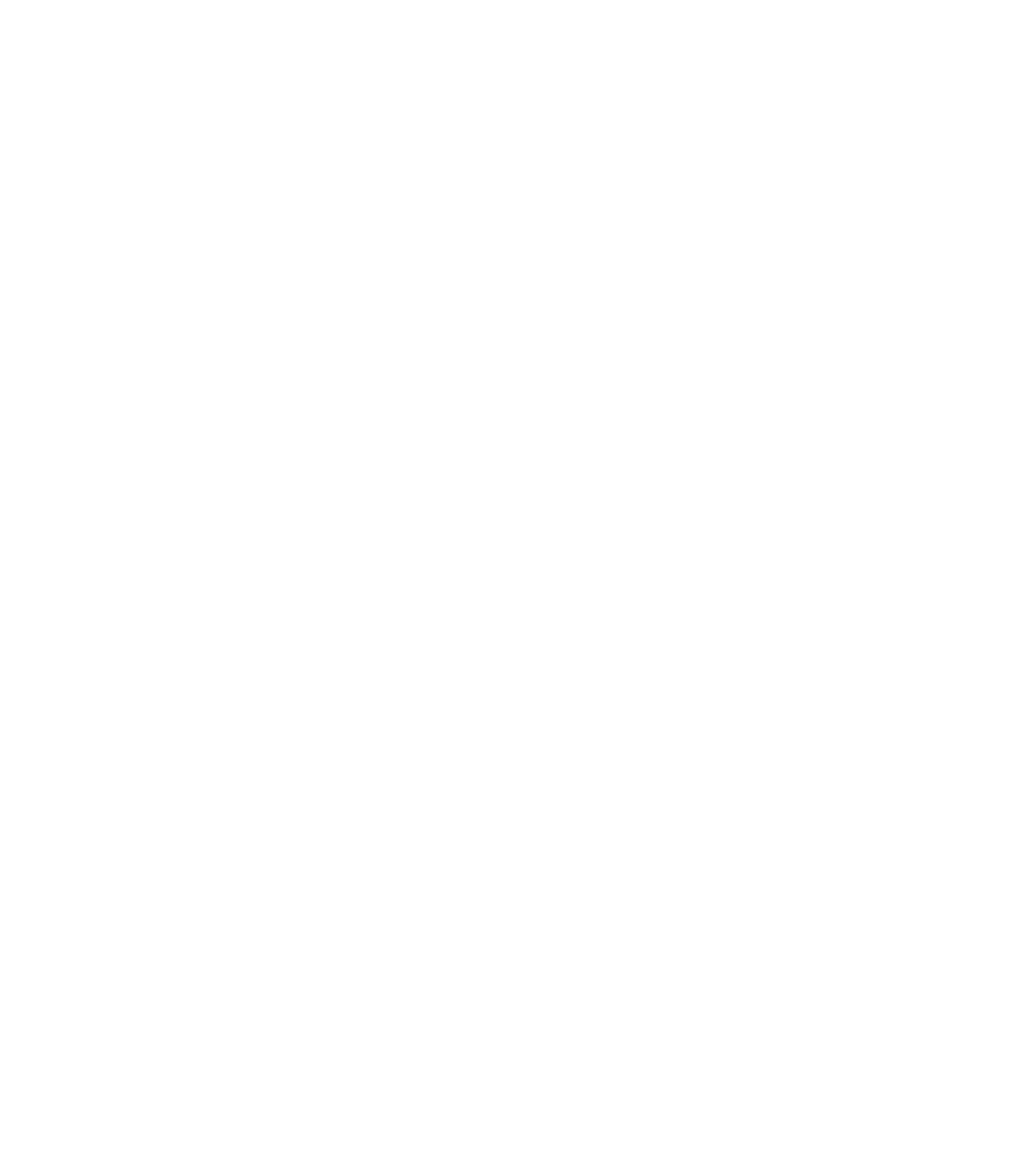
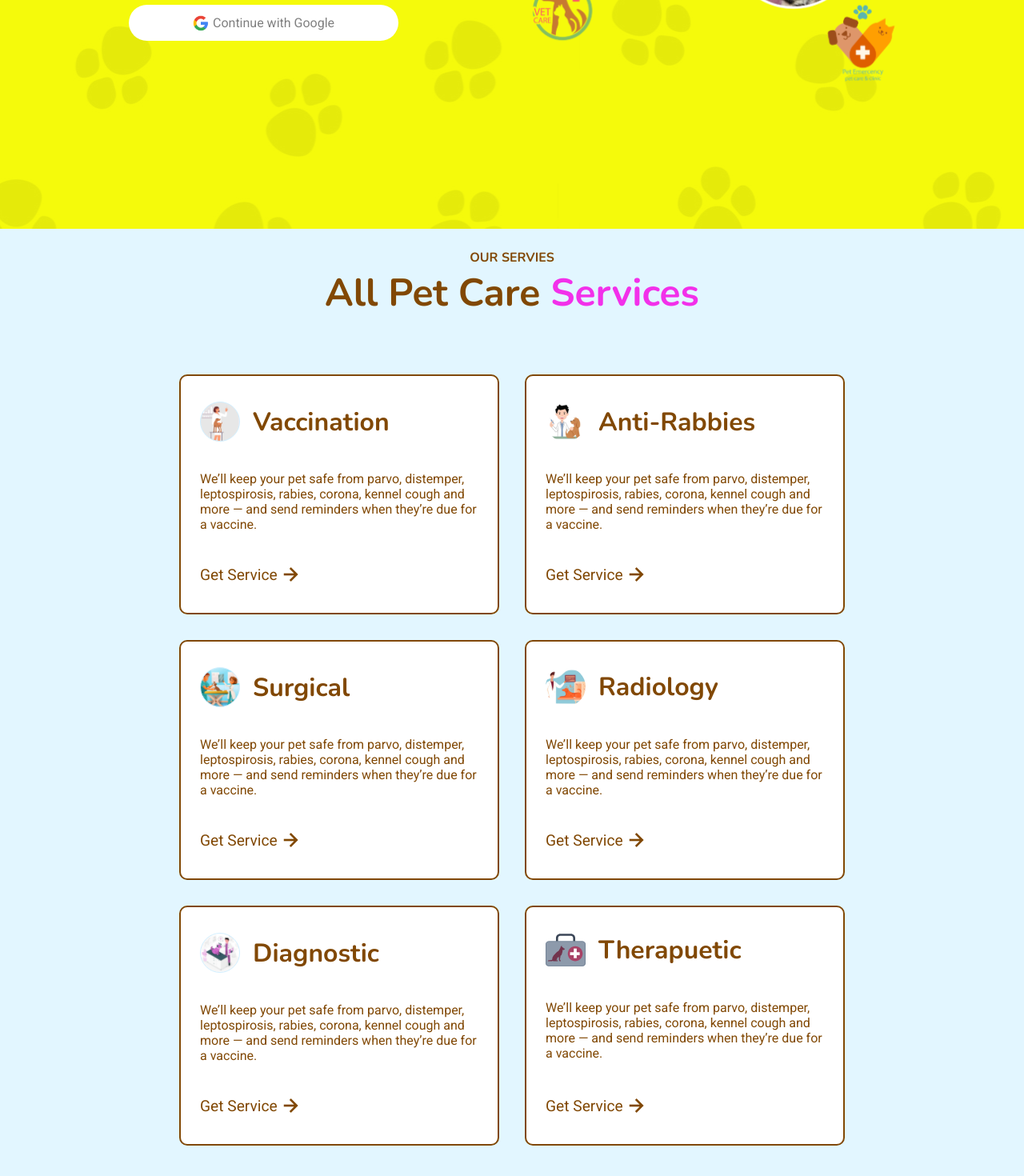
Before and after one commit to EricEchemane/FMH-Animal-Clinic-IMS, a Next.js app: page / in a window 1280 px wide. Shown: the part 584-2054 px from the top of the page at 80% size. Before the commit the page ends 800 px from the top, so only its background shows below. Built offline with nearby package versions, Linux system fonts and the light colour scheme.

Commit message:
Service setion added

```diff
--- a/src/components/Hero/index.tsx
+++ b/src/components/Hero/index.tsx
@@ -2,23 +2,27 @@
 import style from './style.module.css'
 import Image from 'next/image'
 import heroImage from './assets/heroImage.svg'
+import googleIcon from './assets/Google__G__Logo.svg.webp'
 
 export default function Hero() {
     return (
         <div className={style.main}>
+
             <div className={style.mainCon}>
                 <div className={style.wrapper}>
+
                     <div className={style.contentCon}>
-                        <h1 className={style.title}>WELCOME TO</h1>
-                        <h1 className={style.title}><span className={style.spanText}>FMH</span> CLINIC</h1>
+                        <h1 className={style.title}>WELCOME TO <span className={style.spanText}>FMH</span> CLINIC</h1>
                         <h6 className={style.titleQoute}>“Your pets deserve the finest in veterinary care!”</h6>
-                        <button className={style.googleButton}>Continue with Google</button>
+                        <button className={style.googleButton}><Image src={googleIcon} alt="image" width='20'/>Continue with Google</button>
                     </div>
+
                     <div className={style.imageCon}>
                         <Image src={heroImage} alt="image" width='480'/>
                     </div>
                 </div>
             </div>
+
         </div>
     )
 }
--- a/src/components/Hero/style.module.css
+++ b/src/components/Hero/style.module.css
@@ -13,23 +13,25 @@
 
 .wrapper {
     width: 1080px;
-    height: 100vh;
+    min-height: 100vh;
     /* background-color: grey; */
     display: flex;
     flex-wrap: wrap;
-    padding-top: 5rem;
-    gap: 5rem;
     justify-content: center;
+    align-items: center;
+    overflow-x: hidden;
 }
 
 .contentCon {
     width: 500px;
     height: 500px;
+    padding: 0 1rem;
     /* background: violet; */
     display: flex;
+    flex-wrap: wrap;
+    justify-content: center;
     flex-direction: column;
-    justify-content: center;
-    align-items: center;
+    align-items: flex-start;
 }
 
 .imageCon {
@@ -61,19 +63,69 @@
 
 .googleButton {
     margin-top: 5rem;
-    background: var(--white);
+    background: rgb(255, 255, 255);
     padding: 0.8rem 5rem;
     color: grey;
     border: none;
     border-radius: 4rem;
     font-size: 1rem;
     cursor: pointer;
+    display: flex;
+    align-items: center;
+    gap: 5px;
+}
+
+.googleButton:hover {
+    background: rgb(222, 222, 222);
 }
 
 
-
-@media (max-width: 1013px) {
+@media (max-width: 1054px) {
     .imageCon {
         display: none;
     }
+
+    .contentCon {
+        display: flex;
+        justify-content: center;
+        align-items: center;
+    }
+
+    .title {
+        text-align: center;
+    }
 }
+
+@media (max-width:436px) {
+    .title {
+        font-size: 3.4rem;
+        font-weight: 700;
+        color: var(--brown);
+    }
+
+    .titleQoute {
+        font-size: 1rem;
+        text-align: center;
+    }
+
+    .googleButton {
+        padding: 0.6rem 3rem;
+        font-size: .8rem;
+    }
+}
+
+@media (max-width: 371px) {
+    .title {
+        font-size: 3rem;
+        font-weight: 700;
+        color: var(--brown);
+    }
+}
+
+@media (max-width: 331px) {
+    .title {
+        font-size: 2.7rem;
+        font-weight: 700;
+        color: var(--brown);
+    }
+}
--- a/src/components/Servicess/index.tsx
+++ b/src/components/Servicess/index.tsx
@@ -12,119 +12,86 @@
 export default function Service() {
     return (
         <div className={style.main}>
-
             <div className={style.wrapper}>
 
-                <div className={style.titleHead}>
-                    <div className={style.titleH6}>
-                        <h6 className={style.titleTextH6}>OUR SERIVICES</h6>
-                    </div>
-                    <div className={style.titleH1}>
-                        <h1 className={style.titleTexth1}>All Pet Care <span className={style.spanText}>Services</span></h1>
+                <div className={style.titleCon}>
+                    <div className={style.textCon}>
+                        <h6 className={style.titleh6}>OUR SERVIES</h6>
+                        <h1 className={style.titleh1}>All Pet Care <span className={style.spanText}>Services</span></h1>
                     </div>
                 </div>
-                <div className={style.serviceCon}>
-                card con
+
+                <div className={style.cardCon}>
+                    <div className={style.cardConWrapper}>
+
+                        <div className={style.cards}>
+                            <div className={style.cardsTitleCon}>
+                                <Image src={vaccinationImg} alt="logo" width='50'/>
+                                <h1 className={style.titleVaccine}>Vaccination</h1>
+                            </div>
+                            <div className={style.cardsParagraph}><p>We’ll keep your pet safe from parvo, distemper, leptospirosis, rabies, corona, kennel cough and more — and send reminders when they’re due for a vaccine.</p></div>
+                            <div className={style.getServiceCon}>
+                                <a href="#" className={style.getServiceButton}>Get Service <i className='bx bx-right-arrow-alt'></i></a>
+                            </div>
                         </div>
 
-                {/* <div className={style.cardContainer}>
-                    <div className={style.card}>
-                        <div className={style.titleCon}>
-                            <div className={style.titleLogo}>
-                                <Image src={vaccinationImg} alt="logo" width='60' />
+                        <div className={style.cards}>
+                            <div className={style.cardsTitleCon}>
+                                <Image src={antiRabiesImg} alt="logo" width='50'/>
+                                <h1 className={style.titleVaccine}>Anti-Rabbies</h1>
                             </div>
-                            <div className={style.titleTextCon}>
-                                    <h3 className={style.titleText}>Vaccination</h3>
+                            <div className={style.cardsParagraph}><p>We’ll keep your pet safe from parvo, distemper, leptospirosis, rabies, corona, kennel cough and more — and send reminders when they’re due for a vaccine.</p></div>
+                            <div className={style.getServiceCon}>
+                                <a href="#" className={style.getServiceButton}>Get Service <i className='bx bx-right-arrow-alt'></i></a>
                             </div>
                         </div>
-                            <div className={style.paragraph}>
-                            <p>We’ll keep your pet safe from parvo, distemper, leptospirosis, rabies, corona, kennel cough and more — and send reminders when they’re due for a vaccine.</p>
+
+                        <div className={style.cards}>
+                            <div className={style.cardsTitleCon}>
+                                <Image src={surgicalImg} alt="logo" width='50'/>
+                                <h1 className={style.titleVaccine}>Surgical</h1>
                             </div>
-                            <div className={style.getService}>
-                                <button className={style.getSeriveButton}>Get Service <i className='bx bx-right-arrow-alt'></i></button>
+                            <div className={style.cardsParagraph}><p>We’ll keep your pet safe from parvo, distemper, leptospirosis, rabies, corona, kennel cough and more — and send reminders when they’re due for a vaccine.</p></div>
+                            <div className={style.getServiceCon}>
+                                <a href="#" className={style.getServiceButton}>Get Service <i className='bx bx-right-arrow-alt'></i></a>
                             </div>
                         </div>
-                    <div className={style.card}>
-                        <div className={style.titleCon}>
-                            <div className={style.titleLogo}>
-                                <Image src={antiRabiesImg} alt="logo" width='60' />
+
+                        <div className={style.cards}>
+                            <div className={style.cardsTitleCon}>
+                                <Image src={radiologyImg} alt="logo" width='50'/>
+                                <h1 className={style.titleVaccine}>Radiology</h1>
                             </div>
-                            <div className={style.titleTextCon}>
-                                    <h3 className={style.titleText}>Anti-Rabbies</h3>
+                            <div className={style.cardsParagraph}><p>We’ll keep your pet safe from parvo, distemper, leptospirosis, rabies, corona, kennel cough and more — and send reminders when they’re due for a vaccine.</p></div>
+                            <div className={style.getServiceCon}>
+                                <a href="#" className={style.getServiceButton}>Get Service <i className='bx bx-right-arrow-alt'></i></a>
                             </div>
                         </div>
-                            <div className={style.paragraph}>
-                            <p>We take the health and safety of your pets seriously, and strongly recommend that all animals be up-to-date on their vaccines, including the anti-rabies vaccine.</p>
+
+                        <div className={style.cards}>
+                            <div className={style.cardsTitleCon}>
+                                <Image src={diagnosticImg} alt="logo" width='50'/>
+                                <h1 className={style.titleVaccine}>Diagnostic</h1>
                             </div>
-                            <div className={style.getService}>
-                                <button className={style.getSeriveButton}>Get Service <i className='bx bx-right-arrow-alt'></i></button>
+                            <div className={style.cardsParagraph}><p>We’ll keep your pet safe from parvo, distemper, leptospirosis, rabies, corona, kennel cough and more — and send reminders when they’re due for a vaccine.</p></div>
+                            <div className={style.getServiceCon}>
+                                <a href="#" className={style.getServiceButton}>Get Service <i className='bx bx-right-arrow-alt'></i></a>
                             </div>
                         </div>
-                    <div className={style.card}>
-                        <div className={style.titleCon}>
-                            <div className={style.titleLogo}>
-                                <Image src={surgicalImg} alt="logo" width='60' />
+
+                        <div className={style.cards}>
+                            <div className={style.cardsTitleCon}>
+                                <Image src={therapeuticImg} alt="logo" width='50'/>
+                                <h1 className={style.titleVaccine}>Therapuetic</h1>
                             </div>
-                            <div className={style.titleTextCon}>
-                                    <h3 className={style.titleText}>Surgical Services</h3>
+                            <div className={style.cardsParagraph}><p>We’ll keep your pet safe from parvo, distemper, leptospirosis, rabies, corona, kennel cough and more — and send reminders when they’re due for a vaccine.</p></div>
+                            <div className={style.getServiceCon}>
+                                <a href="#" className={style.getServiceButton}>Get Service <i className='bx bx-right-arrow-alt'></i></a>
                             </div>
                         </div>
-                            <div className={style.paragraph}>
-                            <p>We perform soft tissue surgeries like Neutering and spaying, orthopaedic, and other speciality surgeries right here in our clinic.</p>
-                            </div>
-                            <div className={style.getService}>
-                                <button className={style.getSeriveButton}>Get Service <i className='bx bx-right-arrow-alt'></i></button>
+
                     </div>
                 </div>
-                    <div className={style.card}>
-                        <div className={style.titleCon}>
-                            <div className={style.titleLogo}>
-                                <Image src={radiologyImg} alt="logo" width='60' />
-                            </div>
-                            <div className={style.titleTextCon}>
-                                    <h3 className={style.titleText}>Radiology Services</h3>
-                                </div>
-                            </div>
-                            <div className={style.paragraph}>
-                            <p>We offer advanced radiology services for pets. Our state-of-the-art equipment allows us to take high-quality X-ray images of your pet's body, providing valuable information about their health and any potential medical conditions.</p>
-                            </div>
-                            <div className={style.getService}>
-                                <button className={style.getSeriveButton}>Get Service <i className='bx bx-right-arrow-alt'></i></button>
-                            </div>
-                    </div>
-                    <div className={style.card}>
-                        <div className={style.titleCon}>
-                            <div className={style.titleLogo}>
-                                <Image src={diagnosticImg} alt="logo" width='60' />
-                            </div>
-                            <div className={style.titleTextCon}>
-                                    <h3 className={style.titleText}>Diagnostic Services</h3>
-                                </div>
-                            </div>
-                            <div className={style.paragraph}>
-                            <p>We offer comprehensive diagnostic services for pets. Our team of experienced veterinarians uses the latest diagnostic tools and techniques to help identify and treat medical conditions in animals.</p>
-                            </div>
-                            <div className={style.getService}>
-                                <button className={style.getSeriveButton}>Get Service <i className='bx bx-right-arrow-alt'></i></button>
-                            </div>
-                    </div>
-                    <div className={style.card}>
-                        <div className={style.titleCon}>
-                            <div className={style.titleLogo}>
-                                <Image src={therapeuticImg} alt="logo" width='60' />
-                            </div>
-                            <div className={style.titleTextCon}>
-                                    <h3 className={style.titleText}>Therapuetic Services</h3>
-                                </div>
-                            </div>
-                            <div className={style.paragraph}>
-                            <p>We offer a range of therapeutic services for pets. Our team of experienced veterinarians provides specialized treatment to help manage and improve your pet's health  .</p>
-                            </div>
-                            <div className={style.getService}>
-                                <button className={style.getSeriveButton}>Get Service <i className='bx bx-right-arrow-alt'></i></button>
-                            </div>
-                    </div>
-                </div> */}
             </div>
         </div>
     )
--- a/src/components/Servicess/style.module.css
+++ b/src/components/Servicess/style.module.css
@@ -1,226 +1,145 @@
 .main {
     width: 100%;
-    height: 150vh;
+    height: auto;
     background: #E2F6FF;
+    display: flex;
+    justify-content: center;
+    padding-bottom: 2rem;
+}
+
+.wrapper {
+    width: 1080px;
+    min-height: 150vh;
+    /* background-color: rgb(0, 255, 191); */
+}
+
+.titleCon {
+    width: 100%;
+    height: 150px;
+    /* background: red; */
+    display: flex;
+    align-items: center;
+    justify-content: center;
+}
+
+.textCon {
+    text-align: center;
+    max-width: 1080px;
+    height: 100px;
+    padding: 0 2rem;
+    /* background: pink; */
+}
+
+.titleh6 {
+    color: var(--brown);
+    font-size: 1rem;
+    font-family: Nunito;
+}
+
+.titleh1 {
+    margin-bottom: 1rem;
+    color: var(--brown);
+    font-size: 3rem;
+    font-family: Nunito;
+}
+
+.spanText {
+    color: var(--violet);
+    font-size: 3rem;
+    font-family: Nunito;
+}
+
+.cardCon {
+    width: 100%;
+    height: auto;
+    /* background: yellow; */
+    padding: 0 1rem;
     display: flex;
     justify-content: center;
 }
 
-.wrapper {
-    width: 1080px;
-    height: 150vh;
-    background-color: rgb(234, 21, 21);
+.cardConWrapper {
+    width: 100%;
+    height: auto;
     display: flex;
-    flex-direction: column;
+    justify-content: center;
+    padding-top: 2rem;
+    gap: 2rem;
     flex-wrap: wrap;
 }
 
-.titleHead {
-    width: 100%;
-    background: rgba(53, 224, 173, 0.736);
+.cards {
+    width: 400px;
+    height: 300px;
+    background: rgb(255, 255, 255);
+    border-radius: 10px;
+    border: 2px solid var(--brown);
     display: flex;
     flex-direction: column;
+    justify-content: space-between;
+    padding: 2rem 1.5rem;
+}
+
+.cards:hover {
+    background: rgb(245, 245, 4);
+    cursor: pointer;
+}
+
+.cardsTitleCon {
+    display: flex;
     align-items: center;
-    justify-content: center;
-    height: 150px;
     gap: 1rem;
 }
 
-.titleTextH6 {
-    color: white;
-    font-family: Nunito;
-    font-size: 0.8rem;
+.titleVaccine {
+    color: var(--brown);
+    font-family: 'Nunito';
+}
+
+.cardsParagraph {
+    font-family: 'Roboto';
     color: var(--brown);
 }
 
-.titleTexth1 {
-    color: white;
-    font-family: Nunito;
-    font-size: 2.2rem;
-    color: var(--brown);
+
+.getServiceCon {
+    display: flex;
 }
 
-.spanText {
-    color: var(--violet);
-    font-family: Nunito;
-    font-size: 2.2rem;
-}
-
-.serviceCon {
-    width: 100%;
-    background: blue;
-}
-
-
-
-
-
-.cardContainer {
-    display: flex;
-    flex-wrap: wrap;
-    justify-content: center;
-    gap: 3rem;
-    padding: 2rem;
-    max-width: 1080px;
-    margin: auto;
-}
-
-.card {
-    width: 450px;
-    height: 300px;
-    background-color: #E3E8F0;
-    display: flex;
-    justify-content: space-between;
-    flex-direction: column;
-    align-items: center;
-    border: 2px solid var(--brown);
-    border-radius: 1rem;
-    padding: .4rem;
-}
-
-.titleLogo {
-    border-radius: 50%;
-}
-
-.titleCon {
-    width: 100%;
-    display: flex;
-    /* background: red; */
-    align-items: center;
-    padding: 1rem;
-}
-
-.titleTextCon {
-    width: 100%;
-    margin-left: 1rem;
-}
-
-.titleText {
-    font-size: 2rem;
-    font-family: Nunito;
-    font-weight: 700;
+.getServiceButton {
     color: var(--brown);
-}
-
-.paragraph {
-    width: 100%;
-    padding: 0 2rem;
-}
-
-.paragraph p {
-    font-size: 1.1rem;
-    color: var(--brown);
-    font-weight: 400;
-}
-
-.getService {
-    width: 100%;
-    height: 70px;
-    /* background: red; */
-    display: flex;
-    align-items: center;
-    justify-content: end;
-}
-
-.getSeriveButton {
-    color: var(--brown);
-    border: none;
-    background: none;
-    padding: 1rem;
-    font-size: 1.4rem;
-    cursor: pointer;
-    font-weight: bold;
+    font-size: 1.2rem;
+    text-decoration: none;
     display: flex;
     align-items: center;
 }
 
-.getSeriveButton:hover {
-    color: #c97207;
+.getServiceButton:hover {
+    color: rgb(239, 137, 2);
 }
 
+/* ======================================media================= */
 
-
-
-
-
-
-
-
-
-
-
-
-
-
-
-
-
-
-
-
-
-
-
-
-
-
-
-
-
-
-
-
-
-
-
-
-
-
-
-
-
-
-
-
-/*
-.titleCon {
-    background-color: rgb(249, 118, 118);
-    display: flex;
-    flex-direction: column;
-    align-items: center;
-    justify-content: center;
-    padding: 4rem 0;
+@media (max-width: 432px) {
+    .cards {
+        width: 350px;
+    }
 }
 
-.titleH6 {
-    color: var(--brown);
-    font-size: 1rem;
-    font-family: 'Nunito';
-    font-weight: bold;
+@media (max-width: 381px) {
+    .titleh6 {
+        font-size: 0.8rem;
     }
 
-.titleH1 {
-    margin-top: 1rem;
-    color: var(--brown);
-    font-size: 3rem;
-    font-family: 'Nunito';
-    font-weight: bold;
+    .titleh1 {
+        font-size: 2.4rem;
     }
 
     .spanText {
-    font-family: 'Nunito';
-    color: var(--violet);
+        font-size: 2.4rem;
     }
 
-.cardsCon {
-    display: flex;
-    justify-content: center;
-    flex-wrap: wrap;
-    gap: 5rem;
+    .cards {
+        width: 280px;
     }
-
-.card {
-    width: 500px;
-    height: 400px;
-    background: red;
-} */
+}
--- a/src/pages/index.tsx
+++ b/src/pages/index.tsx
@@ -9,7 +9,7 @@
 export default function HomePage() {
   return <>
     <Navbar/>
-    {/* <Hero />
-    <Service /> */}
+    <Hero />
+    <Service />
   </>
 }
--- a/styles/global.css
+++ b/styles/global.css
@@ -14,7 +14,6 @@
   margin: 0;
   box-sizing: border-box;
   font-family: 'Nunino', 'Roboto', sans-serif;
-  overflow-x: hidden;
 }
 
 
```
Also changed, not shown: src/components/Hero/assets/Google__G__Logo.svg.webp (added). Lines whose indentation alone changed are shown as unchanged.
